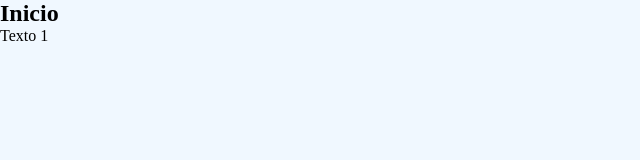
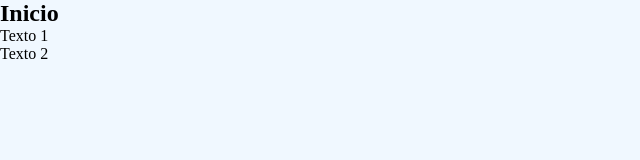
Before and after one commit to EloyClemente/git-2, a plain HTML site: page index.html in a window 1280 px wide. Shown: the full height of the page, 0-640 px from the left. Drawn offline with Linux system fonts and the light colour scheme.

Commit message:
Commit 2 en master

```diff
--- a/index.html
+++ b/index.html
@@ -11,6 +11,7 @@
 
     <h2> Inicio </h2>
     <p> Texto 1 </p>
+    <p> Texto 2 </p>
 
     <script src="main.js"></script>
 </body>
```
